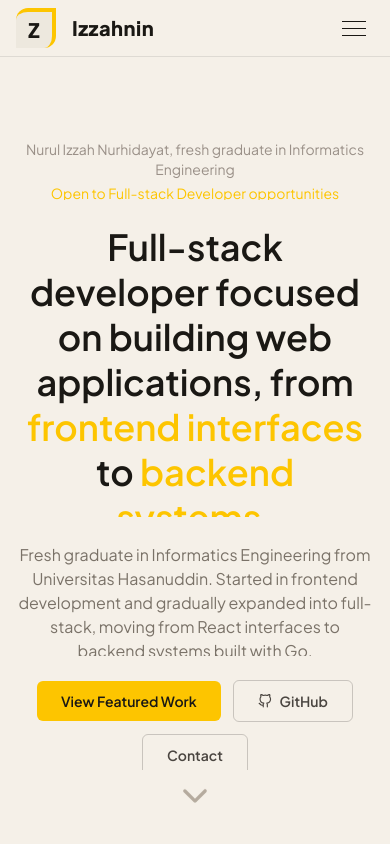
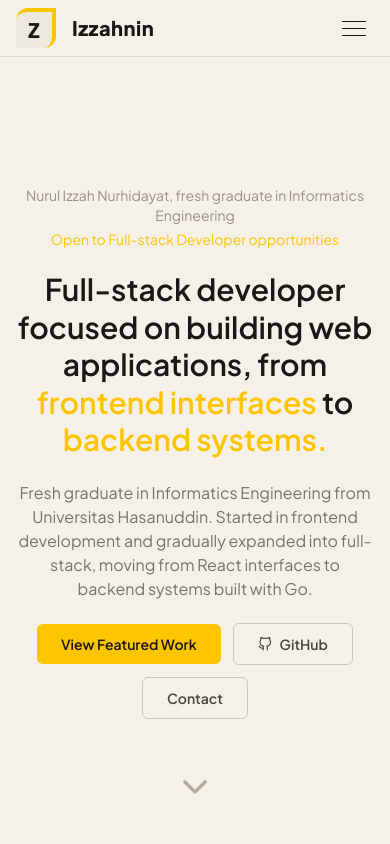
Before and after one commit to izzahnin/portfolio, a Next.js app: page / in a window 390 px wide. Shown: the top 844 px of the page. Built offline with nearby package versions, Linux system fonts and the light colour scheme.

Commit message:
refactor: enhance layout and responsiveness in Hero component

```diff
--- a/app/components/Hero.tsx
+++ b/app/components/Hero.tsx
@@ -6,8 +6,8 @@ import { Reveal } from "./Reveal";
 
 export const Hero = () => {
   return (
-    <main className="h-screen m-auto flex w-full max-w-6xl flex-col items-center justify-center px-4 text-center">
-      <section className="flex h-3/4 flex-col items-center justify-center gap-6">
+    <main className="relative m-auto flex min-h-[calc(100svh-3.5rem)] w-full max-w-6xl flex-col items-center justify-center px-4 py-16 text-center sm:py-20 max-[height:700px]:py-10">
+      <section className="flex flex-col items-center justify-center gap-5 sm:gap-6 max-[height:700px]:gap-4">
         <Reveal>
           <div className="flex flex-col items-center gap-1 py-0.5">
             <p className="text-sm text-[var(--text-muted)]">
@@ -20,7 +20,7 @@ export const Hero = () => {
         </Reveal>
 
         <Reveal>
-          <h1 className="font-display max-w-4xl text-4xl font-semibold leading-tight text-[var(--text-primary)] md:text-5xl lg:text-6xl">
+          <h1 className="font-display max-w-4xl text-3xl font-semibold leading-tight text-[var(--text-primary)] sm:text-4xl md:text-5xl lg:text-6xl max-[height:700px]:text-3xl">
             Full-stack developer focused on building web applications, from {" "}
             <span className="text-[var(--accent)]">frontend interfaces</span> to {" "}
             <span className="text-[var(--accent)]">backend systems.</span>
@@ -39,21 +39,21 @@ export const Hero = () => {
           <div className="flex flex-wrap items-center justify-center gap-3">
             <Link
               href="#projects"
-              className="rounded-md bg-[var(--accent)] px-6 py-2.5 text-sm font-semibold text-[#1a1814] transition duration-200 hover:bg-[#fdc500]/80"
+              className="rounded-md bg-[var(--accent)] px-6 py-2.5 text-sm font-semibold text-[#1a1814] transition duration-200 hover:bg-[#fdc500]/80 max-[height:700px]:px-5 max-[height:700px]:py-2"
             >
               View Featured Work
             </Link>
             <Link
               href="https://github.com/izzahnin"
               target="_blank"
-              className="flex items-center gap-2 rounded-md border border-[var(--border-strong)] px-6 py-2.5 text-sm font-semibold text-[var(--text-mid)] transition duration-200 hover:border-[var(--accent)] hover:text-[var(--accent)]"
+              className="flex items-center gap-2 rounded-md border border-[var(--border-strong)] px-6 py-2.5 text-sm font-semibold text-[var(--text-mid)] transition duration-200 hover:border-[var(--accent)] hover:text-[var(--accent)] max-[height:700px]:px-5 max-[height:700px]:py-2"
             >
               <FiGithub />
               GitHub
             </Link>
             <Link
               href="#contact"
-              className="rounded-md border border-[var(--border-strong)] px-6 py-2.5 text-sm font-semibold text-[var(--text-mid)] transition duration-200 hover:border-[var(--accent)] hover:text-[var(--accent)]"
+              className="rounded-md border border-[var(--border-strong)] px-6 py-2.5 text-sm font-semibold text-[var(--text-mid)] transition duration-200 hover:border-[var(--accent)] hover:text-[var(--accent)] max-[height:700px]:px-5 max-[height:700px]:py-2"
             >
               Contact
             </Link>
@@ -61,7 +61,7 @@ export const Hero = () => {
         </Reveal>
       </section>
 
-      <section className="mt-4">
+      <section className="absolute bottom-8 max-[height:700px]:hidden">
         <Reveal>
           <Link href="#about">
             <IoIosArrowDown className="animate-bounce text-4xl text-[var(--text-soft)]" />
```
